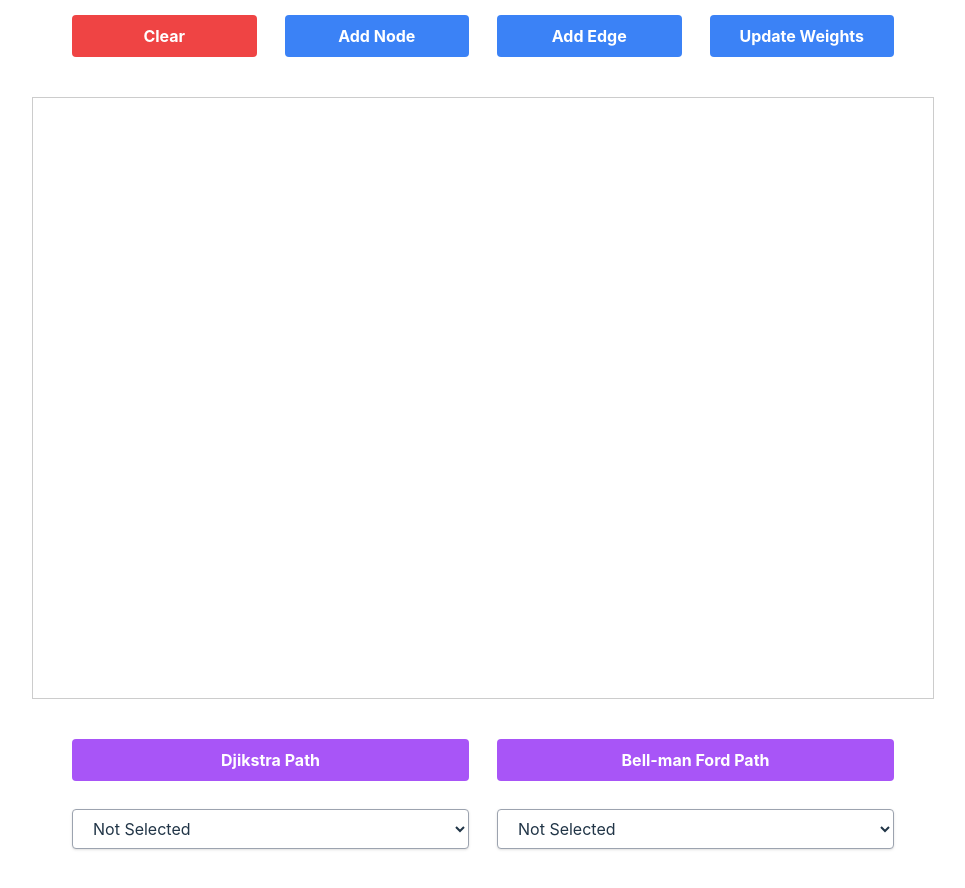
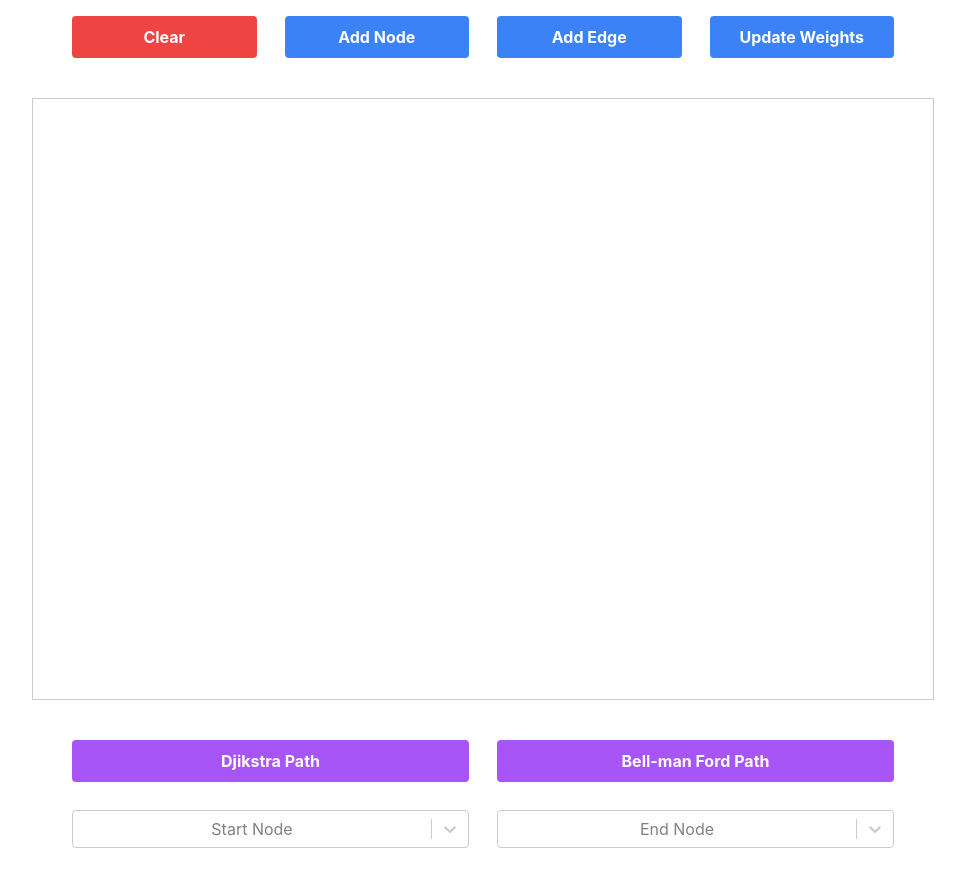
Before and after one commit to MahadF-cs/NetworkRouting-Project, a React (Vite) app: page / in a window 1280 px wide. Shown: the whole page, without its empty margins (157-1122 px from the left). Built offline with nearby package versions, Linux system fonts and the light colour scheme.

Commit message:
Added Select Library to the Canvas

```diff
--- a/package.json
+++ b/package.json
@@ -10,7 +10,8 @@
   },
   "dependencies": {
     "react": "^18.2.0",
-    "react-dom": "^18.2.0"
+    "react-dom": "^18.2.0",
+    "react-select": "^5.7.2"
   },
   "devDependencies": {
     "@types/react": "^18.0.27",
--- a/src/components/Canvas.tsx
+++ b/src/components/Canvas.tsx
@@ -1,6 +1,7 @@
 import React, { useState, useRef, useEffect } from "react";
-import {Graph, Node, Edge} from "../types/types.js";
+import { Graph, Node, Edge } from "../types/types.js";
 import { djikstraAlgorithm } from "../algorithms/djikstra.js";
+import Select from "react-select";
 
 interface CanvasProps {
   width: number;
@@ -20,8 +21,8 @@ const Canvas: React.FC<CanvasProps> = ({ width, height }) => {
   const [updateWeights, setUpdateWeights] = useState<boolean>(false);
   const [djikstra, setDjikstra] = useState<boolean>(false);
   const [bellmanFord, setBellmanFord] = useState<boolean>(false);
-  const [startNode, setStartNode] = useState<number>();
-  const [endNode, setEndNode] = useState<number>();
+  const [startNode, setStartNode] = useState<Number>();
+  const [endNode, setEndNode] = useState<Number>();
 
   const canvasRef = useRef<HTMLCanvasElement | null>(null);
 
@@ -167,7 +168,7 @@ const Canvas: React.FC<CanvasProps> = ({ width, height }) => {
   };
 
   // console.log({ Nodes: nodes, Edges: edges });
-  console.log(djikstraAlgorithm({ Nodes: nodes, Edges: edges }, 0, 2))
+  console.log(djikstraAlgorithm({ Nodes: nodes, Edges: edges }, 0, 2));
 
   return (
     <div className="flex flex-col">
@@ -261,31 +262,42 @@ const Canvas: React.FC<CanvasProps> = ({ width, height }) => {
         </button>
 
         {/* dropdown menu thaat has all the nodes */}
-        <select
-          className="bg-white border border-gray-400 hover:border-gray-500 px-4 py-2 pr-8 rounded shadow leading-tight focus:outline-none focus:shadow-outline"
+        <Select
+          options={nodes.map((node) => ({
+            value: node.number,
+            label: node.number,
+            node: node,
+          }))}
+          // change style color of options to black instead of white
+          styles={{
+            option: (provided, state) => ({
+              ...provided,
+              color: "black",
+            }),
+          }}
+          placeholder="Start Node"
           onChange={(e) => {
-            setStartNode(parseInt(e.target.value));
+            setStartNode(e?.value);
           }}
-          defaultValue={-1}
-          // show "START NODE" on the dropdown menu
-        >
-          <option value={-1}>Not Selected</option>
-          {nodes.map((node) => (
-            <option value={node.number}>{node.number}</option>
-          ))}
-        </select>
-        <select
-          className="bg-white border border-gray-400 hover:border-gray-500 px-4 py-2 pr-8 rounded shadow leading-tight focus:outline-none focus:shadow-outline"
+        />
+        <Select
+          options={nodes.map((node) => ({
+            value: node.number,
+            label: node.number,
+            node: node,
+          }))}
+          // change style color of options to black instead of white
+          styles={{
+            option: (provided, state) => ({
+              ...provided,
+              color: "black",
+            }),
+          }}
+          placeholder="End Node"
           onChange={(e) => {
-            setEndNode(parseInt(e.target.value));
+            setEndNode(e?.value);
           }}
-          defaultValue={-1}
-        >
-          <option value={-1}>Not Selected</option>
-          {nodes.map((node) => (
-            <option value={node.number}>{node.number}</option>
-          ))}
-        </select>
+        />
       </div>
     </div>
   );
```
Also changed, not shown: 2 other files (tests, documents, lock files or other folders).
